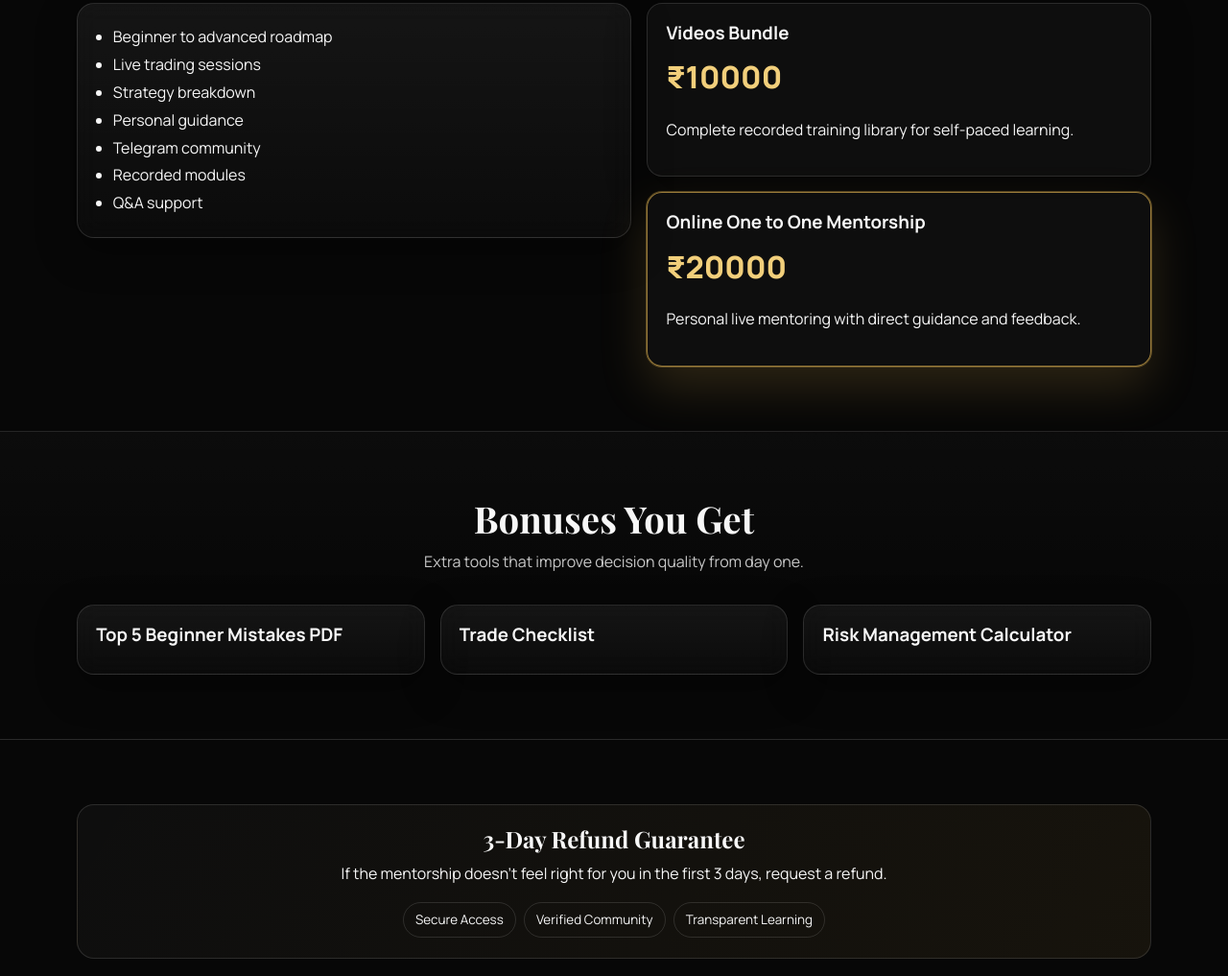
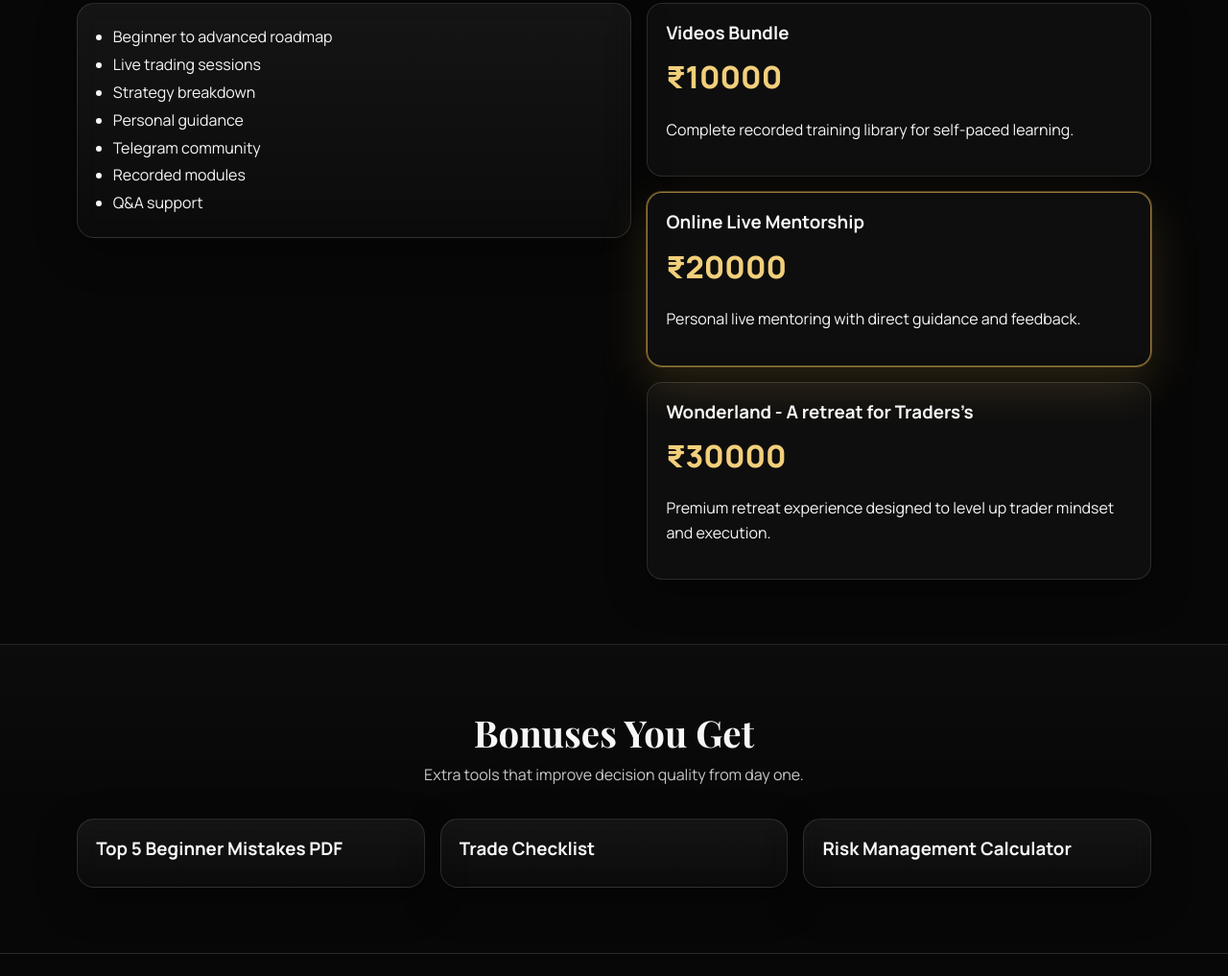
Before and after one commit to imshireenkhatoon-png/1-Academy, a website: page public/index.html in a window 1280 px wide. Shown: the part 2852-3869 px from the top of the page at 96% size. Drawn offline with nearby package versions, Linux system fonts and the light colour scheme.

Commit message:
add third plan

```diff
--- a/public/index.html
+++ b/public/index.html
@@ -252,9 +252,14 @@
               <p>Complete recorded training library for self-paced learning.</p>
             </article>
             <article class="pricing-card premium reveal">
-              <h3>Online One to One Mentorship</h3>
+              <h3>Online Live Mentorship</h3>
               <p class="price">₹20000</p>
               <p>Personal live mentoring with direct guidance and feedback.</p>
+            </article>
+            <article class="pricing-card reveal">
+              <h3>Wonderland - A retreat for Traders’s</h3>
+              <p class="price">₹30000</p>
+              <p>Premium retreat experience designed to level up trader mindset and execution.</p>
             </article>
           </div>
         </div>
```
